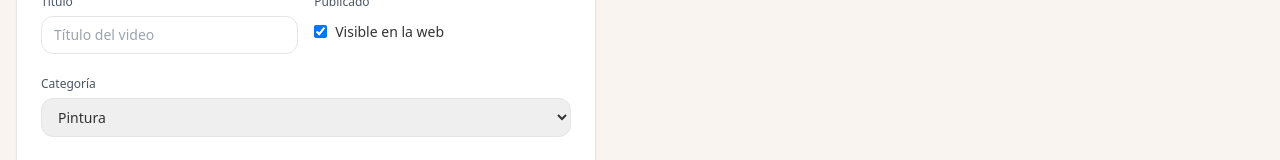
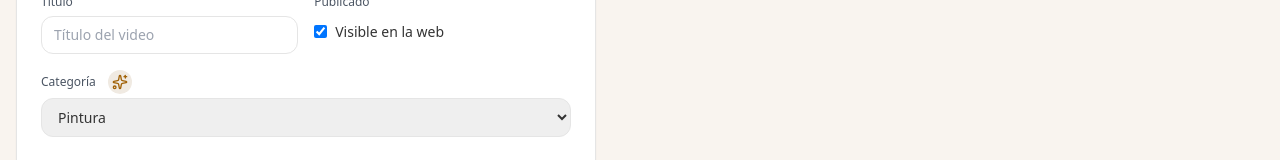
Before and after one commit to JoshKO007/PB-React, a React (Vite) app: page /admin/videos in a window 1280 px wide. Both pictures are taken after a click on the button "Entrar". Shown: the part 250-410 px from the top of the page. Built offline with nearby package versions, Linux system fonts and the light colour scheme; no server answers; the database is empty.

Commit message:
feat: add AI suggestion for video category in AdminVideos component

```diff
--- a/src/pages/AdminVideos.jsx
+++ b/src/pages/AdminVideos.jsx
@@ -3,7 +3,7 @@ import { useEffect, useMemo, useState } from "react";
 import { motion, AnimatePresence } from "framer-motion";
 import {
   Film, Youtube, Eye, EyeOff, Save, Trash2, LogOut, Search,
-  CornerUpLeft, Loader2, Link as LinkIcon, BadgeCheck, PencilLine
+  CornerUpLeft, Loader2, Link as LinkIcon, BadgeCheck, PencilLine, Sparkles
 } from "lucide-react";
 import { createClient } from "@supabase/supabase-js";
 import { useNavigate } from "react-router-dom";
@@ -353,7 +353,27 @@ export default function AdminVideos() {
               </div>
 
               <div>
-                <label className="text-xs text-gray-600">Categoría</label>
+                <label className="text-xs text-gray-600 flex items-center gap-2">
+                  Categoría
+                  <button
+                    onClick={async () => {
+                      const prompt = `${form.titulo} ${form.descripcion}`.toLowerCase();
+                      let sugerida = "Pintura";
+                      if (prompt.includes("restaur")) sugerida = "Restauración";
+                      else if (prompt.includes("performance") || prompt.includes("cuerpo") || prompt.includes("acción"))
+                        sugerida = "Arte Performance";
+                      else if (prompt.includes("óleo") || prompt.includes("acrílico") || prompt.includes("pincel"))
+                        sugerida = "Pintura";
+                      alert(`Categoría sugerida: ${sugerida}`);
+                      setForm((f) => ({ ...f, categoria: sugerida }));
+                    }}
+                    className="ml-1 p-1 rounded-full bg-[#f0eae2] hover:bg-[#a16207]/10 transition"
+                    title="Sugerir con IA"
+                  >
+                    <Sparkles className="text-[#a16207]" size={16} />
+                  </button>
+                </label>
+
                 <select
                   value={form.categoria}
                   onChange={(e) => setForm((f) => ({ ...f, categoria: e.target.value }))}
```
